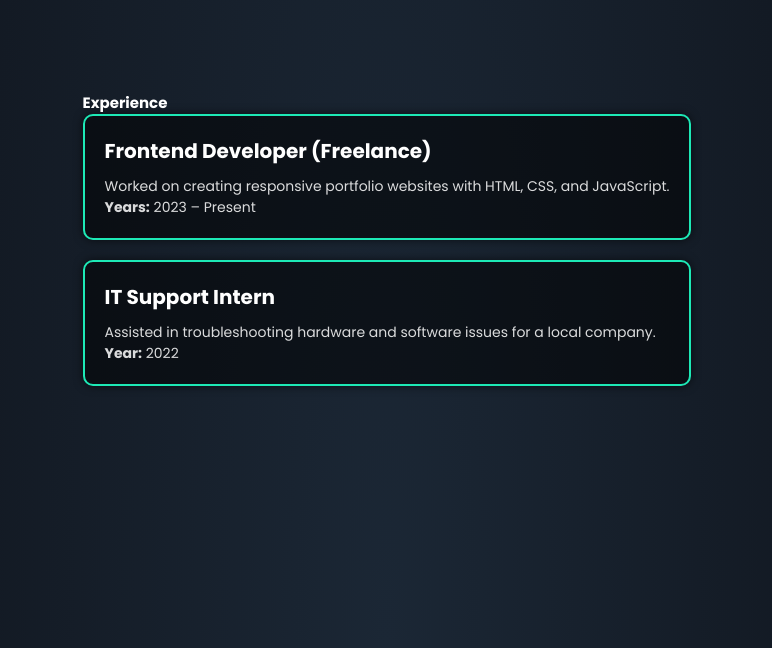
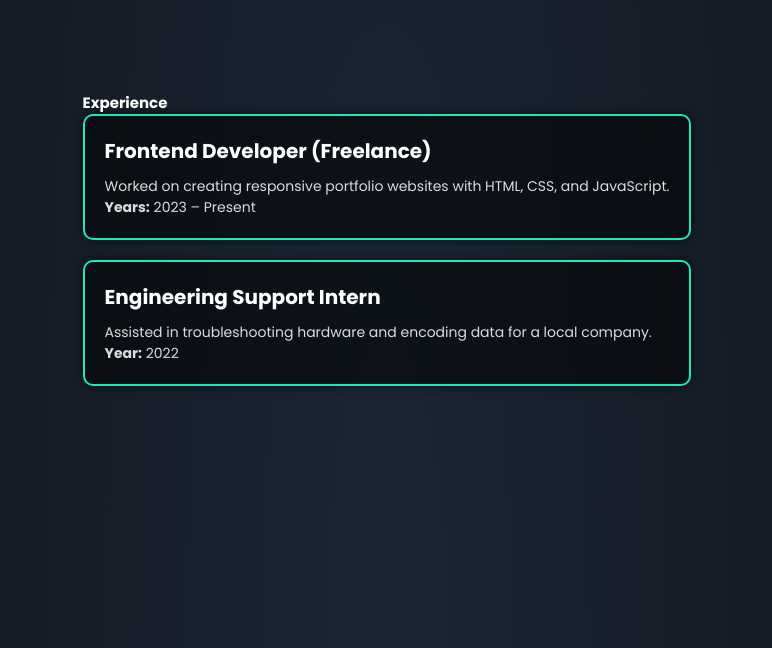
Before and after one commit to SushiShyDoll/personalProfile, a plain HTML site: page index.html in a window 1280 px wide. Shown: the part 2552-3200 px from the top of the page, without its empty margins (253-1025 px from the left). Drawn offline with Linux system fonts and the light colour scheme.

Commit message:
fixed experience section

```diff
--- a/index.html
+++ b/index.html
@@ -93,8 +93,8 @@
         <p><strong>Years:</strong> 2023 – Present</p>
       </div>
       <div class="exp-card">
-        <h3>IT Support Intern</h3>
-        <p>Assisted in troubleshooting hardware and software issues for a local company.</p>
+        <h3>Engineering Support Intern</h3>
+        <p>Assisted in troubleshooting hardware and encoding data for a local company.</p>
         <p><strong>Year:</strong> 2022</p>
       </div>
     </div>
```
